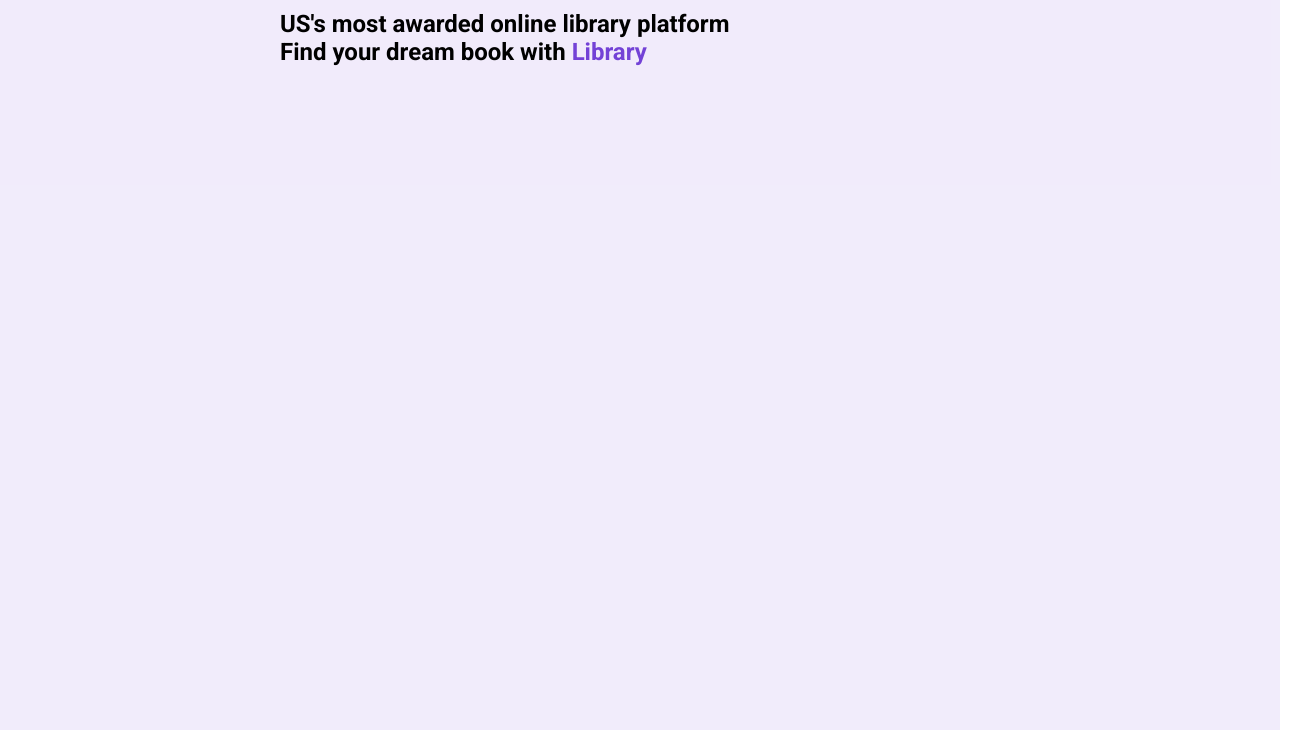
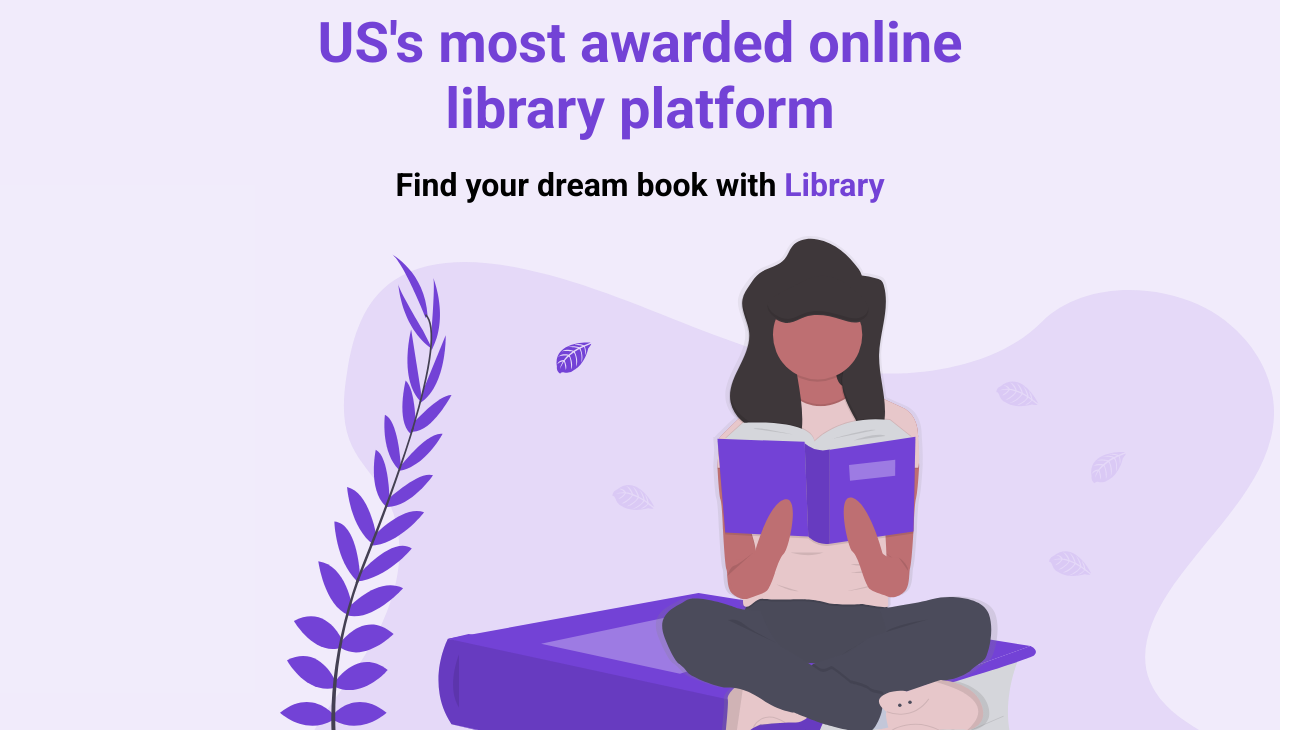
Before and after one commit to mbandeira2018/e-commerse, a plain HTML site: page index.html in a window 1280 px wide. Shown: the part 70-800 px from the top of the page, 1303 px wide, since content can reach past the window. Drawn offline with Linux system fonts and the light colour scheme.

Commit message:
changes2

```diff
--- a/index.html
+++ b/index.html
@@ -23,8 +23,11 @@
             <div class="header__container">
                 <div class="header__description">
                     <h1>US's most awarded online library platform</h1>
-                    <h2>Find your dream book with <span class= "purple">Library</span></h2>
+                    <h2>Find your dream book with <span class= "purple">Library</span> </h2>
                 </div>
+                <figure>
+                    <img src="assets/Undraw_Books.svg" alt="">
+                </figure>
             </div>
         </header>
     </section>
--- a/style.css
+++ b/style.css
@@ -72,4 +72,18 @@ header {
     height: 100%;
     display: flex;
     flex-direction: column;
+    justify-content: space-between;
 }
+
+h1 {
+    font-size: 56px;
+    color: #7342d6;
+    margin-bottom: 24px;
+    text-align: center;
+}
+
+h2 {
+    font-size: 32px;
+    margin-bottom: 32px;
+    text-align: center;
+}
```
